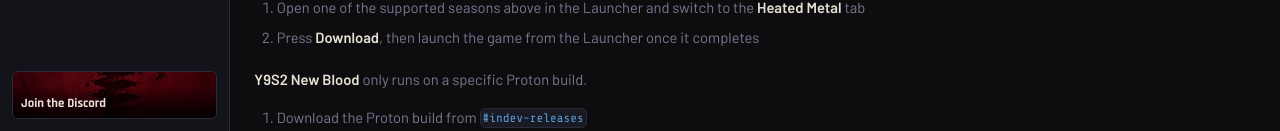
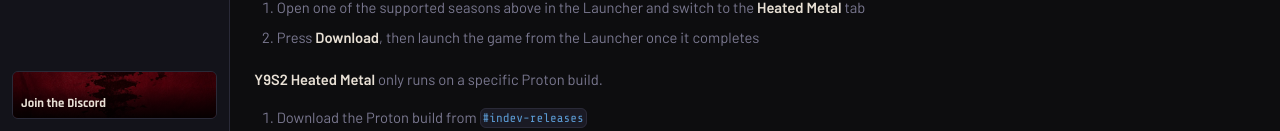
Before and after one commit to xeralin/ThrowbackFAQ, a Next.js app: page /heated-metal in a window 1280 px wide. Shown: the part 669-800 px from the top of the page. Built offline with nearby package versions, Linux system fonts and the light colour scheme; no server answers.

Commit message:
Update the Y9S2 Heated Metal notes

```diff
--- a/src/app/heated-metal/page.tsx
+++ b/src/app/heated-metal/page.tsx
@@ -119,7 +119,7 @@
           </ol>
           <OnLinux>
             <p>
-              <strong>Y9S2 New Blood</strong> only runs on a specific Proton
+              <strong>Y9S2 Heated Metal</strong> only runs on a specific Proton
               build.
             </p>
             <ol>
@@ -155,15 +155,14 @@
           </ol>
         </OnDownloader>
         <Note>
-          <strong>Y9S2 New Blood</strong> is only available on the{" "}
+          <strong>Y9S2 Heated Metal</strong> is only available on the{" "}
           <ExternalLink href={site.heatedMetalDiscordUrl}>
             Heated Metal Discord
           </ExternalLink>
-          . Download the <code>.7z</code> from{" "}
+          . Download the latest <code>.7z</code> from{" "}
           <ExternalLink href={site.indevReleasesUrl}>
             <code>#indev-releases</code>
-          </ExternalLink>{" "}
-          first
+          </ExternalLink>
           <OnDownloader> and copy the files into your game folder</OnDownloader>
           .
         </Note>
```
